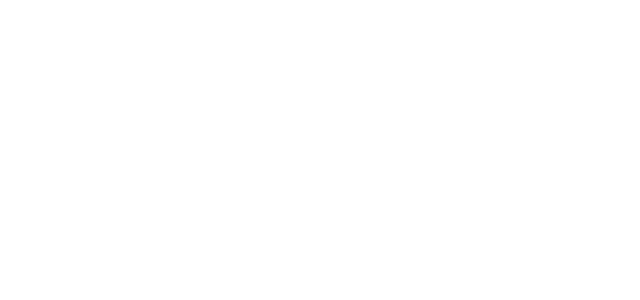
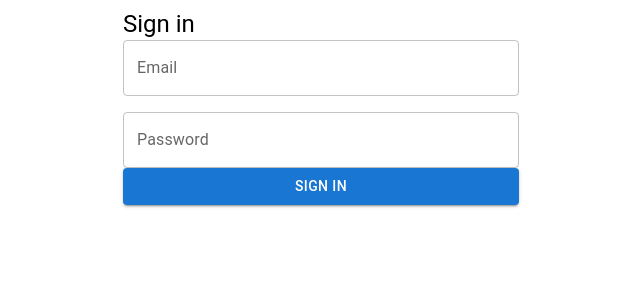
Before and after one commit to IrfanHayat/ReactTest, a React (Create React App) app in the folder frontend/: page /login in a window 1280 px wide. Shown: the top 300 px of the page, without its empty margins (319-959 px from the left). Built offline with nearby package versions, Linux system fonts and the light colour scheme.

Commit message:
done with login implemetation

```diff
--- a/frontend/src/features/auth/authActions.js
+++ b/frontend/src/features/auth/authActions.js
@@ -1,11 +1,11 @@
 import axios from 'axios'
 import { createAsyncThunk } from '@reduxjs/toolkit'
 
-const backendURL = 'http://localhost:3000'
+const backendURL = 'http://localhost:3001'
 
 export const userLogin = createAsyncThunk(
   'auth/login',
-  async ({ username, password }, { rejectWithValue }) => {
+  async ({ email, password }, { rejectWithValue }) => {
     try {
       // configure header's Content-Type as JSON
       const config = {
@@ -15,8 +15,8 @@ export const userLogin = createAsyncThunk(
       }
 
       const { data } = await axios.post(
-        `${backendURL}auth/login`,
-        { username, password },
+        `${backendURL}/api/user/login`,
+        { email, password },
         config
       )
 
--- a/frontend/src/screens/LoginScreen.js
+++ b/frontend/src/screens/LoginScreen.js
@@ -1,6 +1,75 @@
+import React, { useEffect } from 'react';
+import { useDispatch, useSelector } from 'react-redux';
+import { useForm } from 'react-hook-form';
+import { useNavigate } from 'react-router-dom';
+import Error from '../components/Error';
+import Spinner from '../components/Spinner';
+import { userLogin } from '../features/auth/authActions';
+import {
+  Button,
+  TextField,
+  Typography,
+  Container,
+  Grid,
+} from '@mui/material';
 
 const LoginScreen = () => {
+  const { loading, userInfo, error } = useSelector((state) => state.auth);
+  const dispatch = useDispatch();
+  const { register, handleSubmit } = useForm();
+  const navigate = useNavigate();
 
-}
+  // Redirect authenticated user to profile screen
+  useEffect(() => {
+    if (userInfo) {
+      navigate('/user-profile');
+    }
+  }, [navigate, userInfo]);
 
-export default LoginScreen
+  const submitForm = (data) => {
+    dispatch(userLogin(data));
+  };
+
+  return (
+    <Container component="main" maxWidth="xs">
+      <div>
+        <Typography component="h1" variant="h5">
+          Sign in
+        </Typography>
+        <form onSubmit={handleSubmit(submitForm)}>
+          {error && <Error>{error}</Error>}
+          <Grid container spacing={2}>
+            <Grid item xs={12}>
+              <TextField
+                variant="outlined"
+                fullWidth
+                label="Email"
+                {...register('email', { required: true })}
+              />
+            </Grid>
+            <Grid item xs={12}>
+              <TextField
+                variant="outlined"
+                fullWidth
+                label="Password"
+                type="password"
+                {...register('password', { required: true })}
+              />
+            </Grid>
+          </Grid>
+          <Button
+            type="submit"
+            fullWidth
+            variant="contained"
+            color="primary"
+            disabled={loading}
+          >
+            {loading ? <Spinner /> : 'Sign In'}
+          </Button>
+        </form>
+      </div>
+    </Container>
+  );
+};
+
+export default LoginScreen;
```
Also changed, not shown: 2 other files (tests, documents, lock files or other folders).
